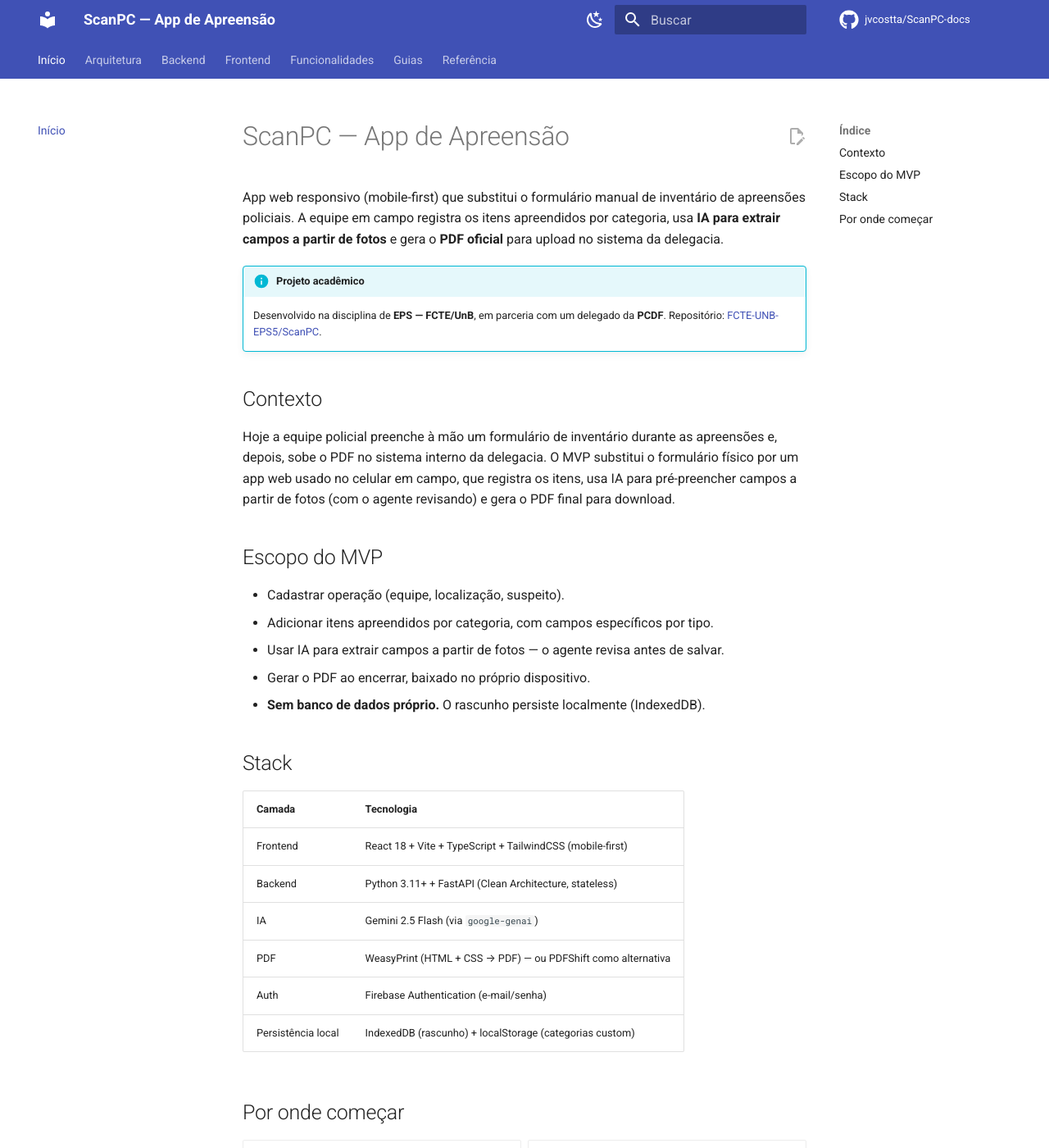
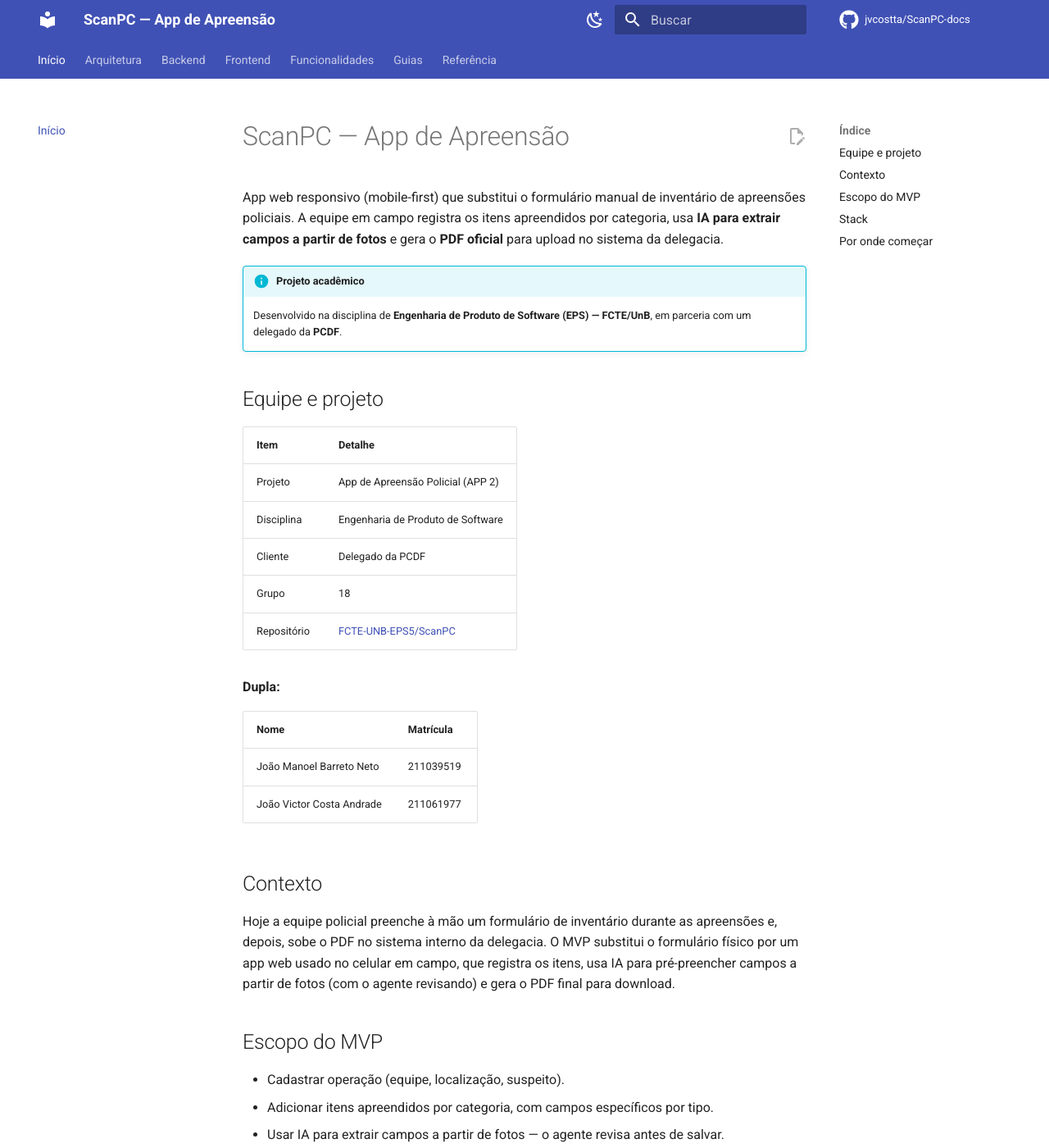
Before and after one commit to jvcostta/ScanPC-docs, an MkDocs documentation site: the page built from docs/index.md, in a window 1280 px wide and 1400 px high. Shown: the whole window at 82% size. Built offline with MkDocs 1.6.1 and Material for MkDocs 9.7.7, drawn with Linux system fonts in a browser that asks for light colours; comment, search, counter and statistics services are not loaded.

Commit message:
ajuste mkdocs

```diff
--- a/docs/index.md
+++ b/docs/index.md
@@ -6,8 +6,25 @@ categoria, usa **IA para extrair campos a partir de fotos** e gera o **PDF ofici
 para upload no sistema da delegacia.
 
 !!! info "Projeto acadêmico"
-    Desenvolvido na disciplina de **EPS — FCTE/UnB**, em parceria com um delegado da
-    **PCDF**. Repositório: [FCTE-UNB-EPS5/ScanPC](https://github.com/FCTE-UNB-EPS5/ScanPC).
+    Desenvolvido na disciplina de **Engenharia de Produto de Software (EPS) — FCTE/UnB**,
+    em parceria com um delegado da **PCDF**.
+
+## Equipe e projeto
+
+| Item        | Detalhe                                                              |
+| ----------- | -------------------------------------------------------------------- |
+| Projeto     | App de Apreensão Policial (APP 2)                                    |
+| Disciplina  | Engenharia de Produto de Software                                    |
+| Cliente     | Delegado da PCDF                                                     |
+| Grupo       | 18                                                                   |
+| Repositório | [FCTE-UNB-EPS5/ScanPC](https://github.com/FCTE-UNB-EPS5/ScanPC)      |
+
+**Dupla:**
+
+| Nome                      | Matrícula |
+| ------------------------- | --------- |
+| João Manoel Barreto Neto  | 211039519 |
+| João Victor Costa Andrade | 211061977 |
 
 ## Contexto
 
```
